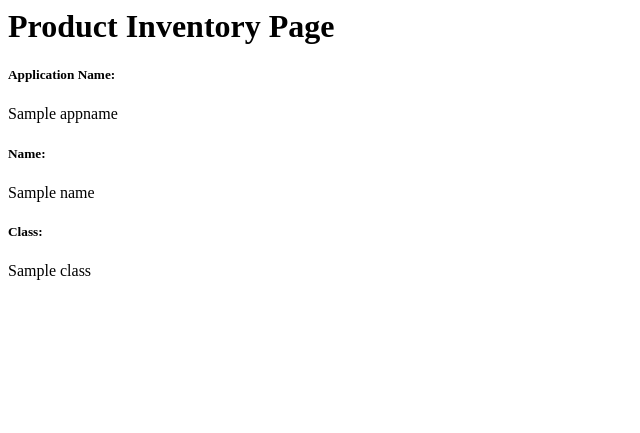
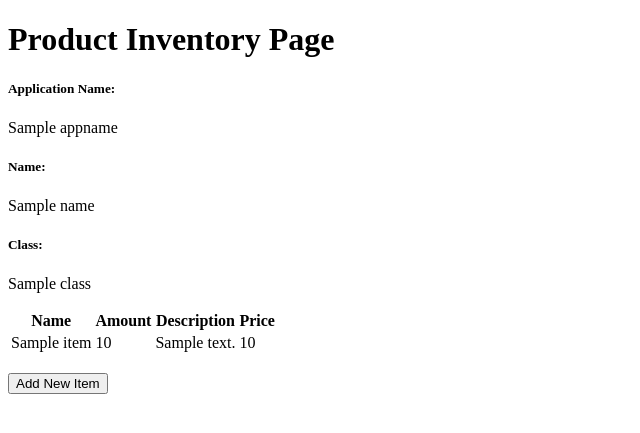
Before and after one commit to fernkhr/product-inventory, a Django app: template main/templates/main.html in a window 1280 px wide. Shown: the top 433 px of the page, without its empty margins (0-640 px from the left). Run offline with Django 4.2, Linux system fonts and the light colour scheme; tables that the repository leaves empty hold one stand-in row (values such as "Sample post"); the template is opened without the code that fills it: values that come from a table or form of the project are taken from there, most other values are stand-ins (such as "Sample title", 1, 10 or a date in 2020).

Commit message:
commit tugas 3

```diff
--- a/main/templates/main.html
+++ b/main/templates/main.html
@@ -1,3 +1,6 @@
+{% extends 'base.html' %}
+
+{% block content %}
     <h1>Product Inventory Page</h1>
 
     <h5>Application Name: </h5>
@@ -6,3 +9,31 @@
     <p>{{ name }}<p>
     <h5>Class: </h5>
     <p>{{ class }}<p>
+        <table>
+            <tr>
+                <th>Name</th>
+                <th>Amount</th>
+                <th>Description</th>
+                <th>Price</th>
+            </tr>
+
+            {% comment %} Berikut cara memperlihatkan data item di bawah baris ini {% endcomment %}
+
+            {% for item in items %}
+                <tr>
+                    <td>{{item.name}}</td>
+                    <td>{{item.amount}}</td>
+                    <td>{{item.description}}</td>
+                    <td>{{item.price}}</td>
+                </tr>
+            {% endfor %}
+        </table>
+
+        <br />
+
+        <a href="{% url 'main:create_item' %}">
+            <button>
+                Add New Item
+            </button>
+        </a>
+{% endblock content %}
--- a/main/urls.py
+++ b/main/urls.py
@@ -1,8 +1,13 @@
 from django.urls import path
-from main.views import show_main
+from main.views import show_main, create_item, show_xml, show_json, show_xml_by_id, show_json_by_id
 
 app_name = 'main'
 
 urlpatterns = [
     path('', show_main, name='show_main'),
+    path('create-item', create_item, name='create_item'),
+    path('xml/', show_xml, name='show_xml'),
+    path('json/', show_json, name='show_json'),
+    path('xml/<int:id>/', show_xml_by_id, name='show_xml_by_id'),
+    path('json/<int:id>/', show_json_by_id, name='show_json_by_id'),
 ]
--- a/product_inventory/urls.py
+++ b/product_inventory/urls.py
@@ -19,5 +19,5 @@ from django.urls import path, include
 
 urlpatterns = [
     path('admin/', admin.site.urls),
-    path('main/', include('main.urls')),
+    path('', include('main.urls')),
 ]
--- a/requirements.txt
+++ b/requirements.txt
@@ -4,3 +4,4 @@ whitenoise
 psycopg2-binary
 requests
 urllib3
+django-environ
--- /dev/null
+++ b/templates/base.html
@@ -0,0 +1,18 @@
+{% load static %}
+<!DOCTYPE html>
+<html lang="en">
+    <head>
+        <meta charset="UTF-8" />
+        <meta
+            name="viewport"
+            content="width=device-width, initial-scale=1.0"
+        />
+        {% block meta %}
+        {% endblock meta %}
+    </head>
+
+    <body>
+        {% block content %}
+        {% endblock content %}
+    </body>
+</html>
```
Also changed, not shown: main/forms.py (added, +7 -0 lines), main/templates/create_item.html (added, +19 -0 lines), main/views.py (+35 -0 lines), product_inventory/settings.py (+11 -2 lines), .github/workflows/pbp-deploy.yml (added), README.md (deleted), 3 other files. Lines whose indentation alone changed are shown as unchanged.
